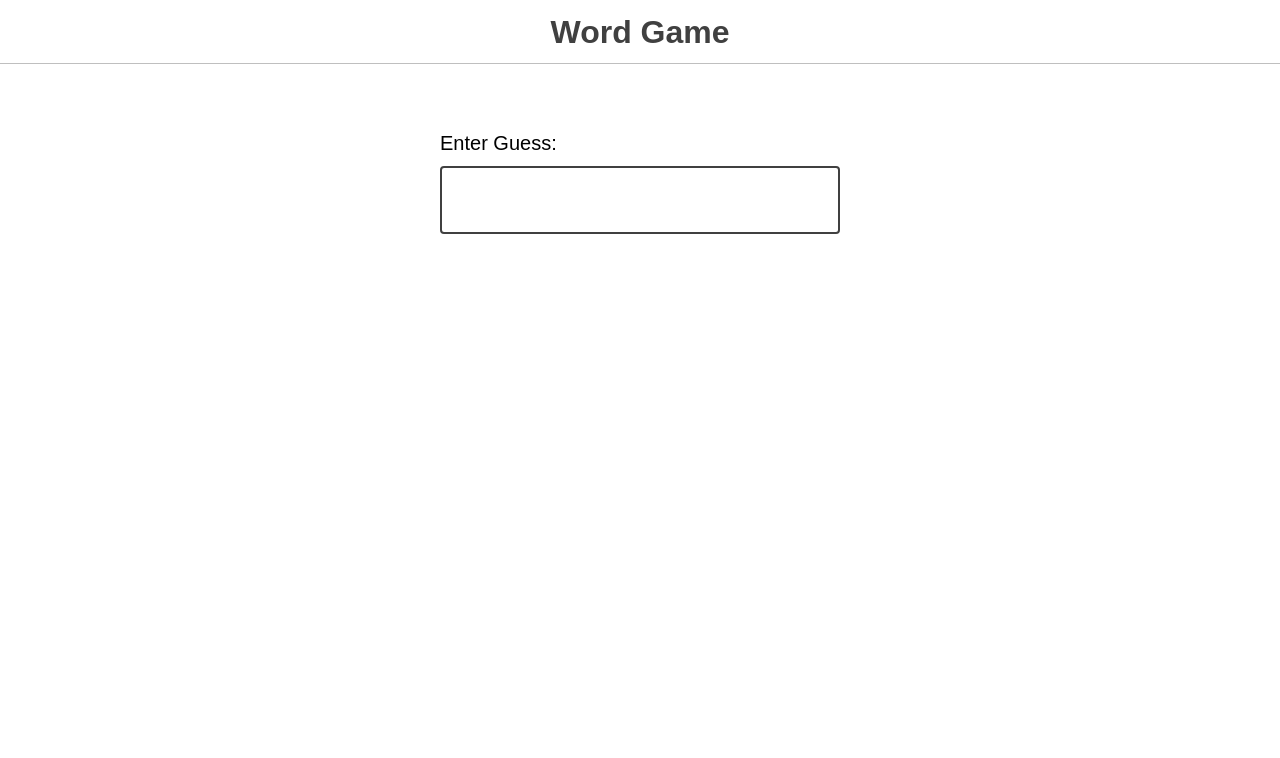
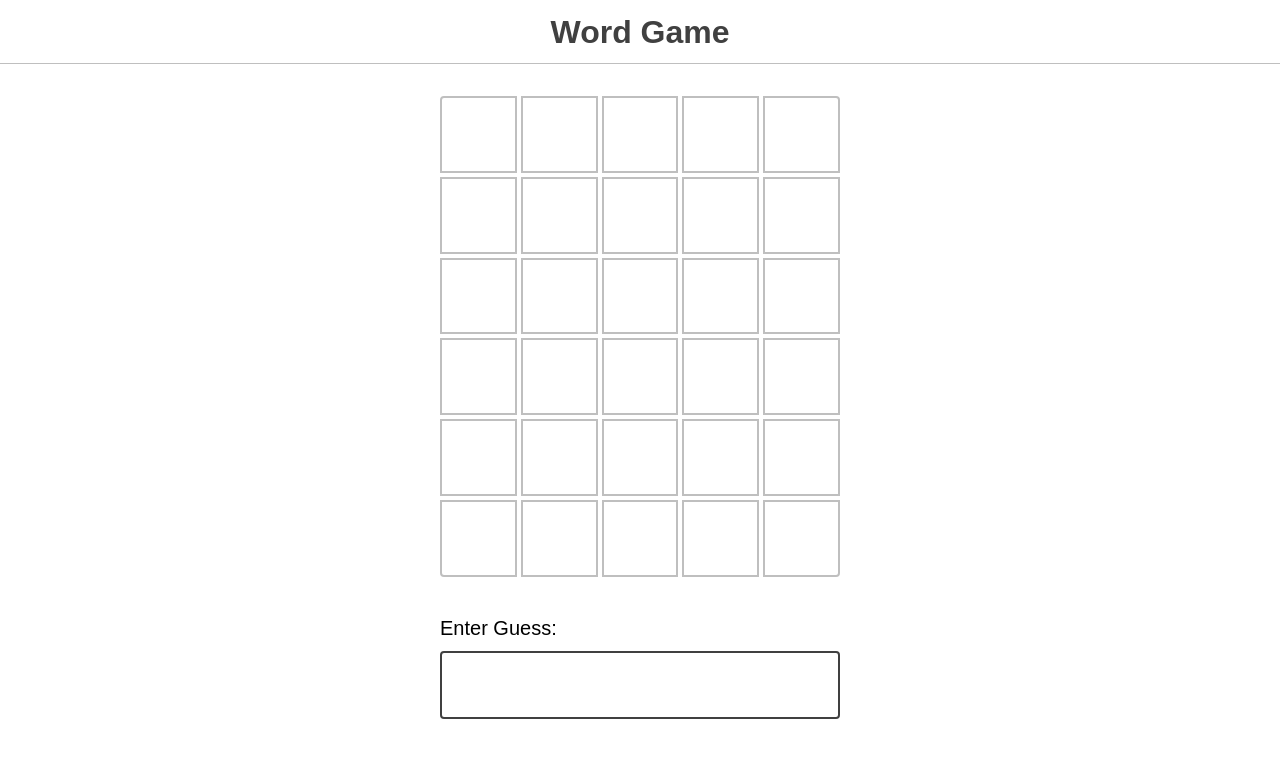
Before and after one commit to nstlgy/word-game-v1, a React (Vite) app: page / in a window 1280 px wide. Shown: the top 758 px of the page. Built offline with nearby package versions, Linux system fonts and the light colour scheme.

Commit message:
Removed: Guess.jsx component, Added functionality to display guessed word after submit

```diff
--- a/src/components/Game.jsx
+++ b/src/components/Game.jsx
@@ -1,4 +1,3 @@
-import React from "react";
 import GuessInput from "./GuessInput";
 import GuessResults from "./GuessResults";
 import { useState } from "react";
@@ -7,11 +6,11 @@ function Game() {
   const [guesses, setGuesses] = useState([]);
 
   function handleSubmitGuesses(tentativeGuess) {
-    // create an object to assign a unique value for each guess
     const nextGuess = {
       value: tentativeGuess,
-      id: `${tentativeGuess}-${Math.random()}`, // you'd have to be really lucky to repeat this id
+      id: `${tentativeGuess}-${Math.random()}`,
     };
+
     setGuesses([...guesses, nextGuess]);
   }
 
--- a/src/components/Guess.jsx
+++ /dev/null
@@ -1,19 +0,0 @@
-import React from "react";
-
-function Guess({ value }) {
-  return (
-    <>
-      <p className="guess">
-        {value.split("").map((letter, index) => {
-          return (
-            <span className="cell" key={index}>
-              {letter}
-            </span>
-          );
-        })}
-      </p>
-    </>
-  );
-}
-
-export default Guess;
--- a/src/components/GuessInput.jsx
+++ b/src/components/GuessInput.jsx
@@ -6,6 +6,7 @@ function GuessInput({ handleSubmitGuesses }) {
   function handleSubmit(event) {
     event.preventDefault();
     handleSubmitGuesses(tentativeGuess);
+    console.log("Tentative Guess:", tentativeGuess);
     setTentativeGuess("");
   }
   return (
--- a/src/components/GuessResults.jsx
+++ b/src/components/GuessResults.jsx
@@ -1,12 +1,22 @@
-import React from "react";
-import Guess from "./Guess";
+import { range } from "../utils";
 
 function GuessResults({ guesses }) {
   return (
     <>
       <div className="guess-results">
-        {guesses.map(({ value, id }) => {
-          return <Guess value={value} key={id} />;
+        {range(6).map((row, index) => {
+          const guess = guesses[index];
+          return (
+            <p className="guess" key={guess?.id || index}>
+              {range(5).map((cell, index) => {
+                return (
+                  <span className="cell" key={index}>
+                    {guess?.value?.[index]}
+                  </span>
+                );
+              })}
+            </p>
+          );
         })}
       </div>
     </>
--- /dev/null
+++ b/src/constants.js
@@ -0,0 +1 @@
+export const NUM_OF_GUESSES_ALLOWED = 6;
--- /dev/null
+++ b/src/utils.js
@@ -0,0 +1,14 @@
+export const range = (start, end, step = 1) => {
+  let output = [];
+
+  if (typeof end === "undefined") {
+    end = start;
+    start = 0;
+  }
+
+  for (let i = start; i < end; i += step) {
+    output.push(i);
+  }
+
+  return output;
+};
```
